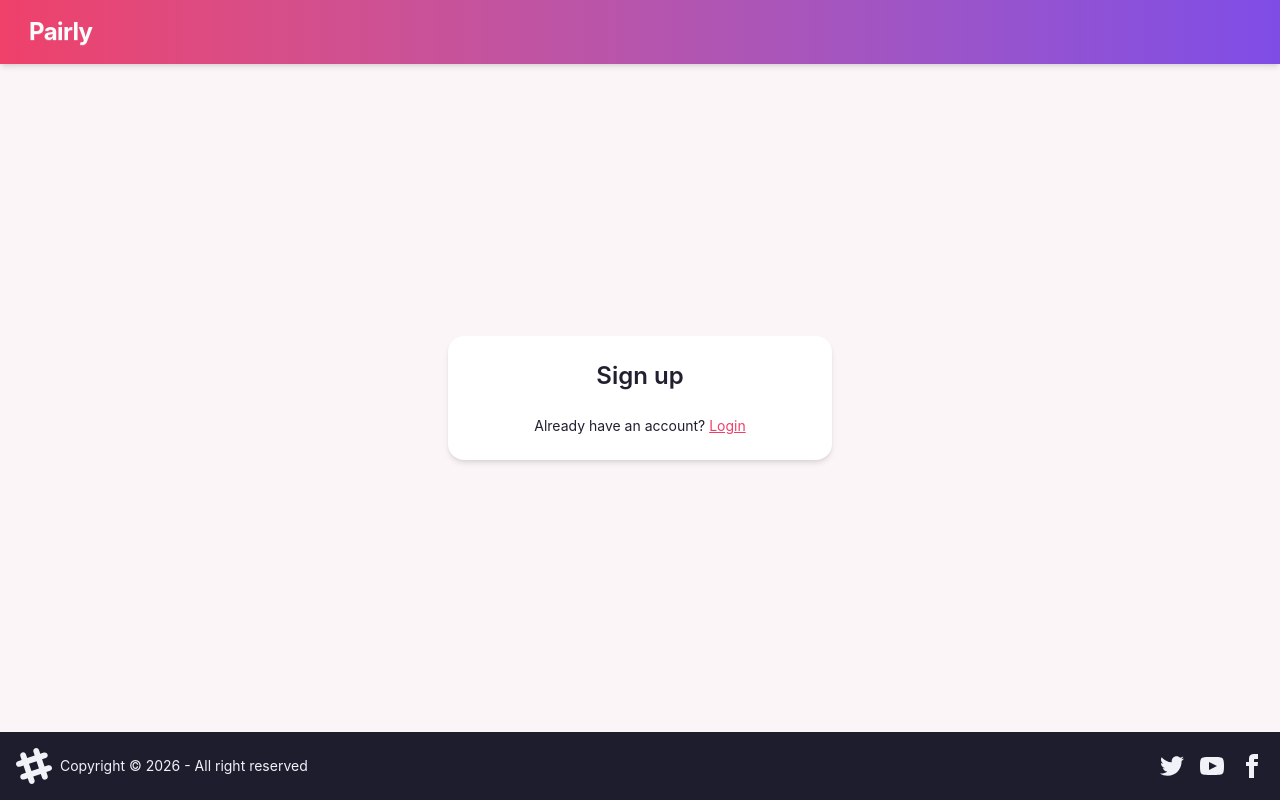
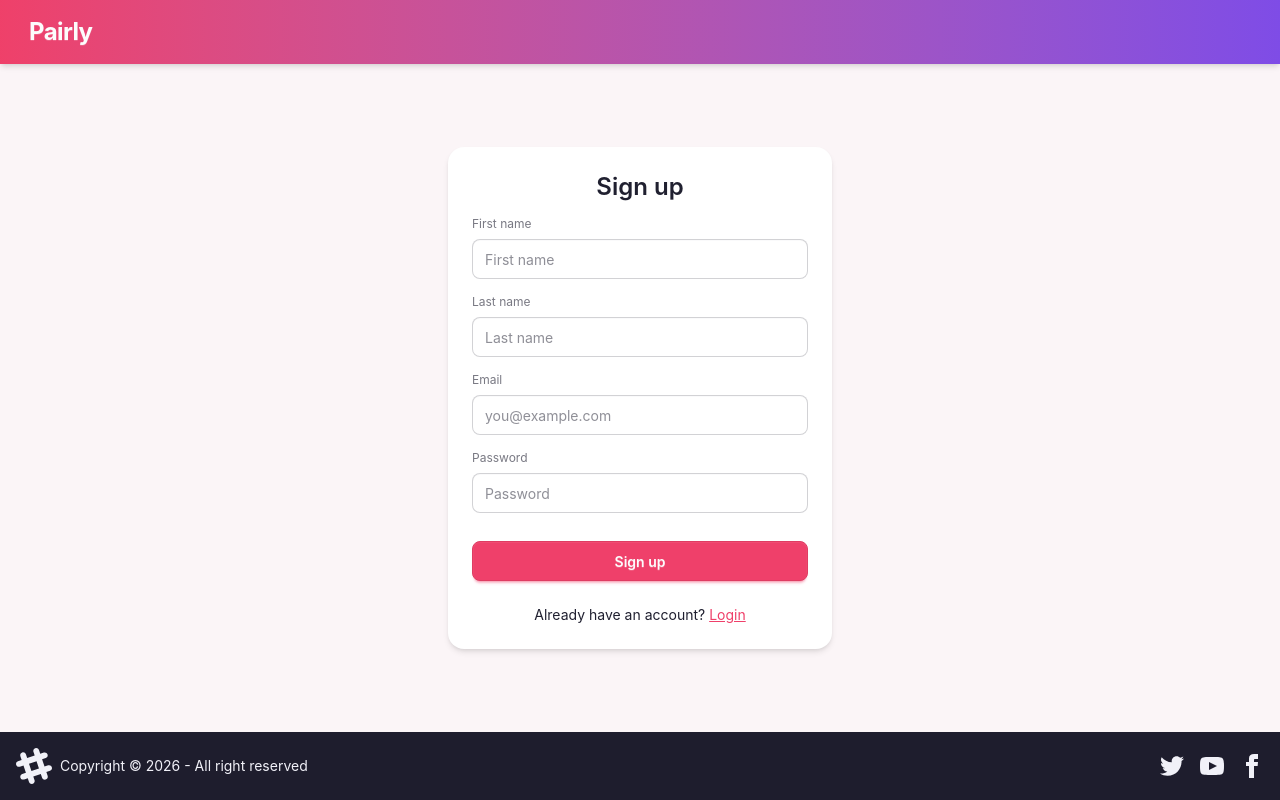
Before and after one commit to sskadaliG/pairly-web, a React (Vite) app: page /signup in a window 1280 px wide. Built offline with nearby package versions, Linux system fonts and the light colour scheme; no server answers.

Commit message:
Add signup form fields

```diff
--- a/src/components/Signup.jsx
+++ b/src/components/Signup.jsx
@@ -1,11 +1,84 @@
+import { useState } from "react";
 import { Link } from "react-router-dom";
 
 const Signup = () => {
+  const [firstName, setFirstName] = useState("");
+  const [lastName, setLastName] = useState("");
+  const [email, setEmail] = useState("");
+  const [password, setPassword] = useState("");
+
+  const handleSignup = (e) => {
+    // Stop the browser from reloading the page on submit
+    e.preventDefault();
+  };
+
   return (
     <div className="flex flex-1 items-center justify-center p-4">
       <div className="card w-full max-w-sm bg-base-100 shadow-md">
-        <div className="card-body">
+        <form className="card-body" onSubmit={handleSignup} noValidate>
           <h2 className="card-title justify-center text-2xl">Sign up</h2>
+
+          <fieldset className="fieldset">
+            <label className="label" htmlFor="firstName">
+              First name
+            </label>
+            <input
+              id="firstName"
+              type="text"
+              className="input w-full"
+              placeholder="First name"
+              autoComplete="given-name"
+              maxLength={20}
+              value={firstName}
+              onChange={(e) => setFirstName(e.target.value)}
+            />
+
+            <label className="label mt-2" htmlFor="lastName">
+              Last name
+            </label>
+            <input
+              id="lastName"
+              type="text"
+              className="input w-full"
+              placeholder="Last name"
+              autoComplete="family-name"
+              maxLength={10}
+              value={lastName}
+              onChange={(e) => setLastName(e.target.value)}
+            />
+
+            <label className="label mt-2" htmlFor="email">
+              Email
+            </label>
+            <input
+              id="email"
+              type="email"
+              className="input w-full"
+              placeholder="you@example.com"
+              autoComplete="email"
+              value={email}
+              onChange={(e) => setEmail(e.target.value)}
+            />
+
+            <label className="label mt-2" htmlFor="password">
+              Password
+            </label>
+            <input
+              id="password"
+              type="password"
+              className="input w-full"
+              placeholder="Password"
+              autoComplete="new-password"
+              value={password}
+              onChange={(e) => setPassword(e.target.value)}
+            />
+          </fieldset>
+
+          <div className="card-actions mt-4">
+            <button type="submit" className="btn btn-primary w-full">
+              Sign up
+            </button>
+          </div>
 
           <p className="mt-4 text-center text-sm">
             Already have an account?{" "}
@@ -13,7 +86,7 @@ const Signup = () => {
               Login
             </Link>
           </p>
-        </div>
+        </form>
       </div>
     </div>
   );
```
